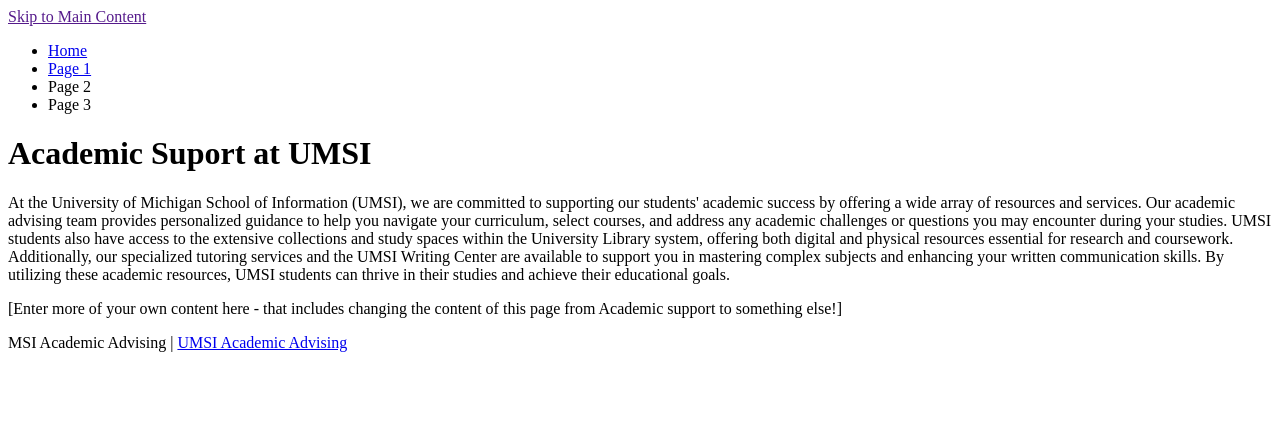
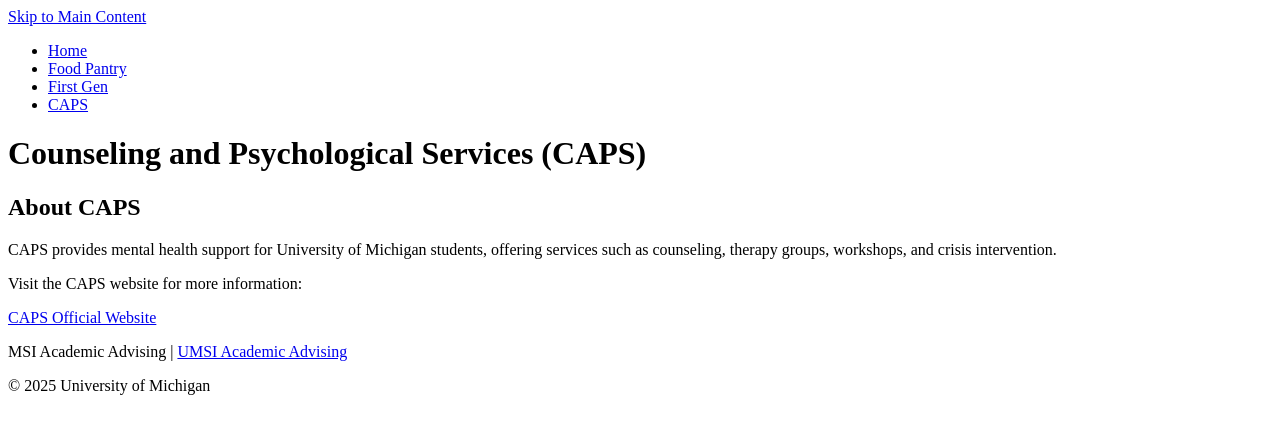
Before and after one commit to StevenKoya/client_project_html_w25, a plain HTML site: page page_3.html in a window 1280 px wide. Drawn offline with Linux system fonts and the light colour scheme.

Commit message:
Add files via upload

```diff
--- a/page_3.html
+++ b/page_3.html
@@ -3,42 +3,35 @@
 <head>
     <meta charset="UTF-8">
     <meta name="viewport" content="width=device-width, initial-scale=1.0">
-    <title>Page 3</title>
+    <title>Counseling and Psychological Services (CAPS)</title>
 </head>
 <body>
 
     <header>
-            <a href = "">Skip to Main Content</a>
+        <a href="#main-content" class="skip-link">Skip to Main Content</a>
         <nav>
             <ul>
-                <li><a href = "index.html">Home</a></li>
-                <li><a href = "page_1.html">Page 1</a></li>
-                <li>Page 2</li>
-                <li>Page 3</li>
+                <li><a href="index.html">Home</a></li>
+                <li><a href="page_1.html">Food Pantry</a></li>
+                <li><a href="page_2.html">First Gen</a></li>
+                <li><a href="page_3.html">CAPS</a></li>
             </ul>
         </nav>
-        <h1>Academic Suport at UMSI</h1>
+        <h1>Counseling and Psychological Services (CAPS)</h1>
+    </header>
 
-    </header>
-    <main>
-        <div>
-            <p>At the University of Michigan School of Information (UMSI), we are committed to supporting our students' academic success by offering a wide array of resources and services. Our academic advising team provides personalized guidance to help you navigate your curriculum, select courses, and address any academic challenges or questions you may encounter during your studies. UMSI students also have access to the extensive collections and study spaces within the University Library system, offering both digital and physical resources essential for research and coursework. Additionally, our specialized tutoring services and the UMSI Writing Center are available to support you in mastering complex subjects and enhancing your written communication skills. By utilizing these academic resources, UMSI students can thrive in their studies and achieve their educational goals. </p>
+    <main id="main-content">
+        <section>
+            <h2>About CAPS</h2>
+            <p>CAPS provides mental health support for University of Michigan students, offering services such as counseling, therapy groups, workshops, and crisis intervention.</p>
+            <p>Visit the CAPS website for more information:</p>
+            <a href="https://caps.umich.edu/" target="_blank">CAPS Official Website</a>
+        </section>
+    </main>
 
-        </div>
-
-<div>[Enter more of your own content here - that includes changing the  content of this page from Academic support to something else!]</div>
-
-            <!-- Jackie Wolf -->
-
-        <div></div>
-        <div></div>
-        <div></div>
-        <div></div>
-    </main>
     <footer>
-        <p>MSI Academic Advising | <a href="https://sites.google.com/umich.edu/msiacademicadvising/student-support-resources">UMSI Academic Advising </a></p>
+        <p>MSI Academic Advising | <a href="https://sites.google.com/umich.edu/msiacademicadvising/student-support-resources">UMSI Academic Advising</a></p>
+        <p>&copy; 2025 University of Michigan</p>
     </footer>
-
 </body>
-
 </html>
```
Also changed, not shown: index.html (+2 -2 lines), page_1.html (+16 -23 lines), page_2.html (+18 -25 lines).
